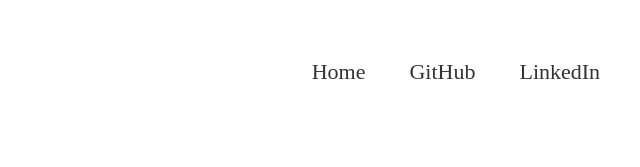
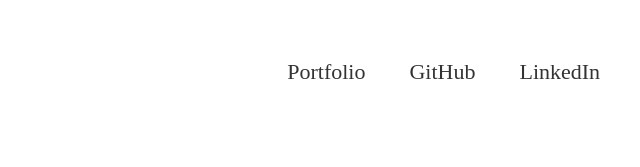
Before and after one commit to hmkuklinski/projects-page, a plain HTML site: page index.html in a window 1280 px wide. Shown: the top 167 px of the page, 545-1185 px from the left. Drawn offline with Linux system fonts and the light colour scheme.

Commit message:
changed the navbar linking

```diff
--- a/index.html
+++ b/index.html
@@ -22,7 +22,7 @@
         <img src="https://1000logos.net/wp-content/uploads/2022/07/University-of-Pittsburgh-Logo.png" alt="pitt logo" class="pitt-logo" width="200px" height="100px">
       </a>
         <nav class="navbar">
-          <a href="/">Home</a>
+          <a href="https://hannahkuklinski.vercel.app/">Portfolio</a>
           <a href="https://github.com/hmkuklinski">GitHub</a>
           <a href="https://www.linkedin.com/in/hannahkuklinski/">LinkedIn</a>
           <a href="https://docs.google.com/document/d/e/2PACX-1vRE0rKhdWtMno35T_67vYXDX6T2eUR8PJp7defloQOOK8l-5hw-weKx4WKbDOBgq5jUd8Xj8uJiJk9q/pub">Resume</a>
```
